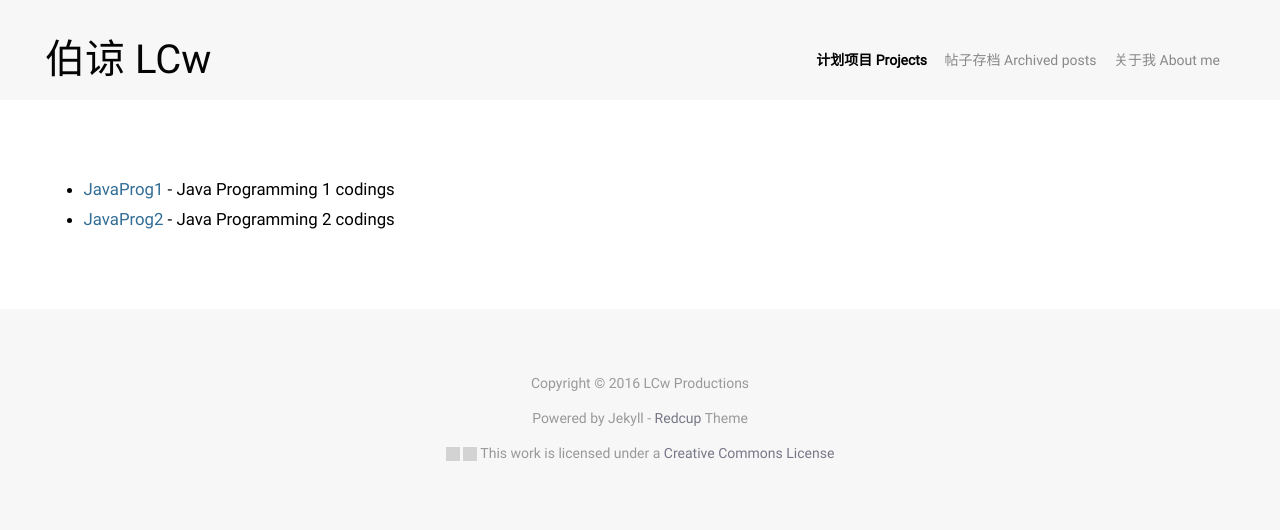
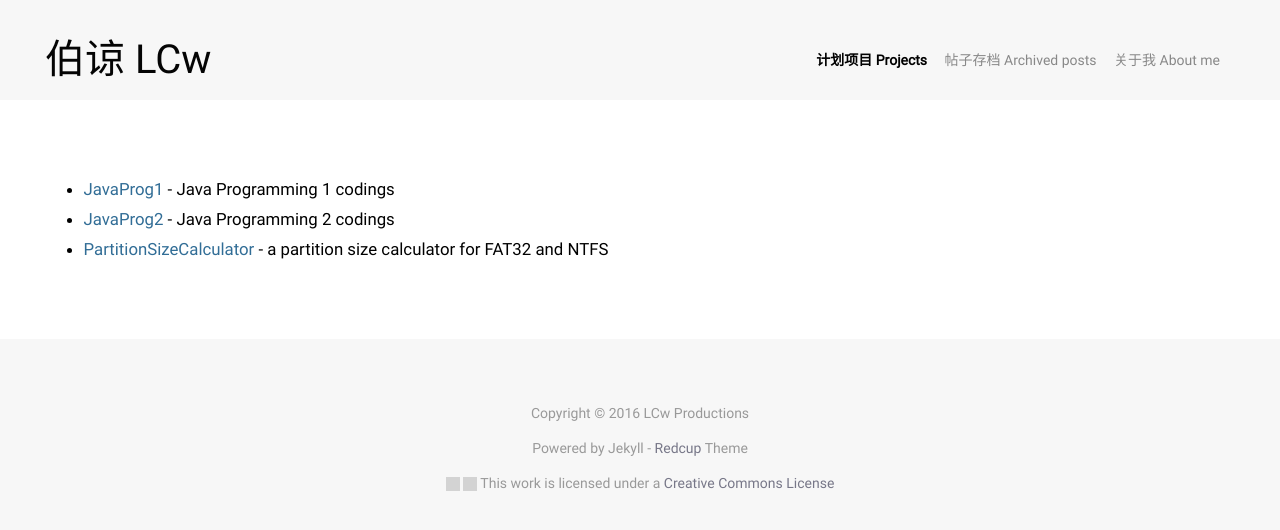
Before and after one commit to win98se/win98se.github.io, a Jekyll site: the page built from projects/index.html, in a window 1280 px wide. Shown: the top 530 px of the page. Built offline with Jekyll 4.4.1, drawn with Linux system fonts in a browser that asks for light colours; nearby versions of some CDN libraries; some web fonts are replaced; library files that are not in the unit come from our copies; grey boxes are pictures that could not be loaded.

Commit message:
Added PartitionSizeCalculator

```diff
--- a/projects/index.html
+++ b/projects/index.html
@@ -5,4 +5,5 @@ title: 计划项目 Projects
 <ul>
     <li><a href="/JavaProg1/">JavaProg1</a> - Java Programming 1 codings</li>
     <li><a href="/JavaProg2/">JavaProg2</a> - Java Programming 2 codings</li>
+    <li><a href="/PartitionSizeCalculator/">PartitionSizeCalculator</a> - a partition size calculator for FAT32 and NTFS</li>
 </ul>
```
